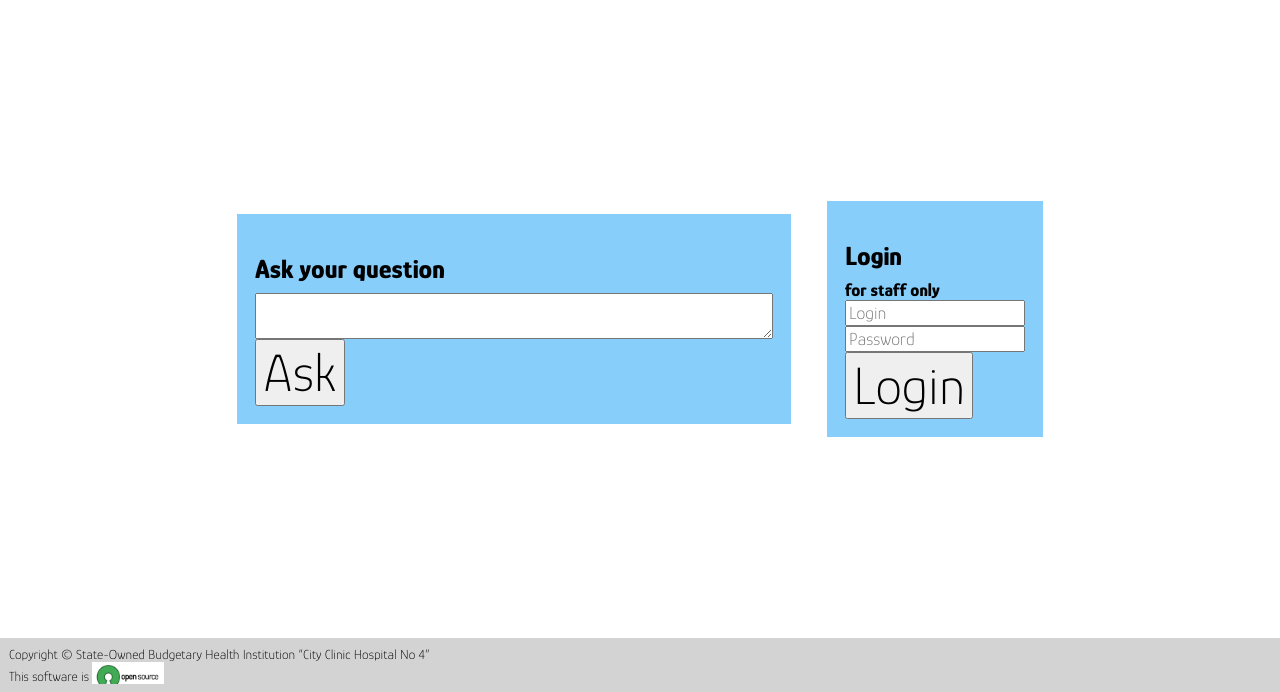
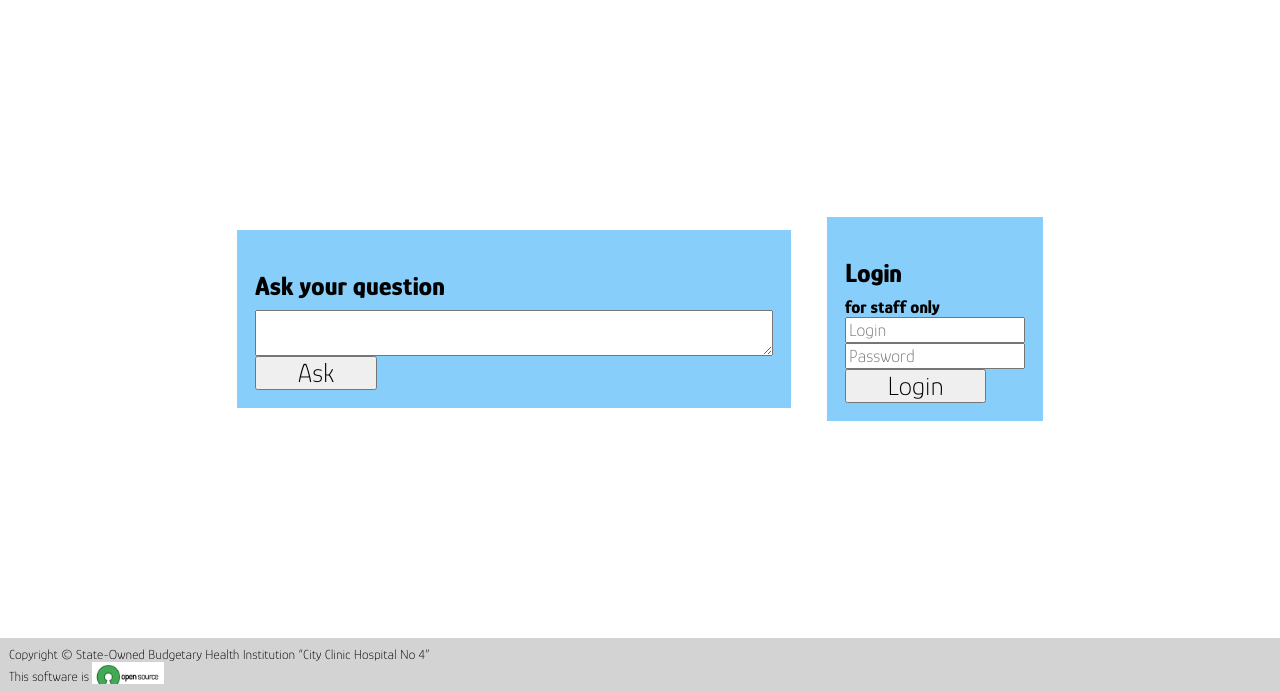
Before and after one commit to new-brand-clinic-technologies/my-helpdesk, a Python web app: template helpd/templates/index.html in a window 1280 px wide. Shown: the part 108-800 px from the top of the page. Run offline with Jinja, Linux system fonts and the light colour scheme; the template is opened without the code that fills it, so the values that code supplies are empty.

Commit message:
another try

```diff
--- a/helpd/static/style.css
+++ b/helpd/static/style.css
@@ -66,5 +66,6 @@ textarea {
 }
 
 button {
-    font-size: 3rem;
+    font-size: 1.5rem;
+    padding: 0 1.5em;
 }
```
